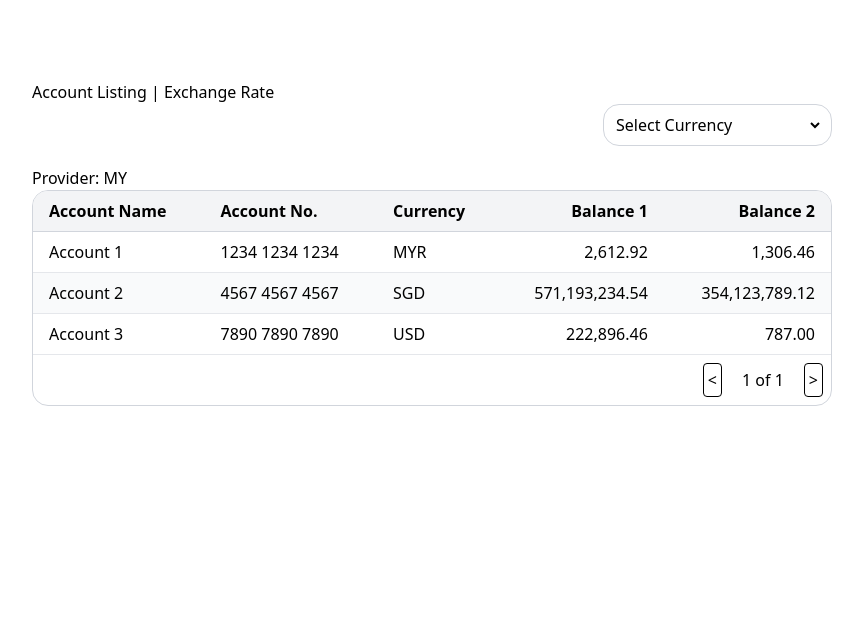
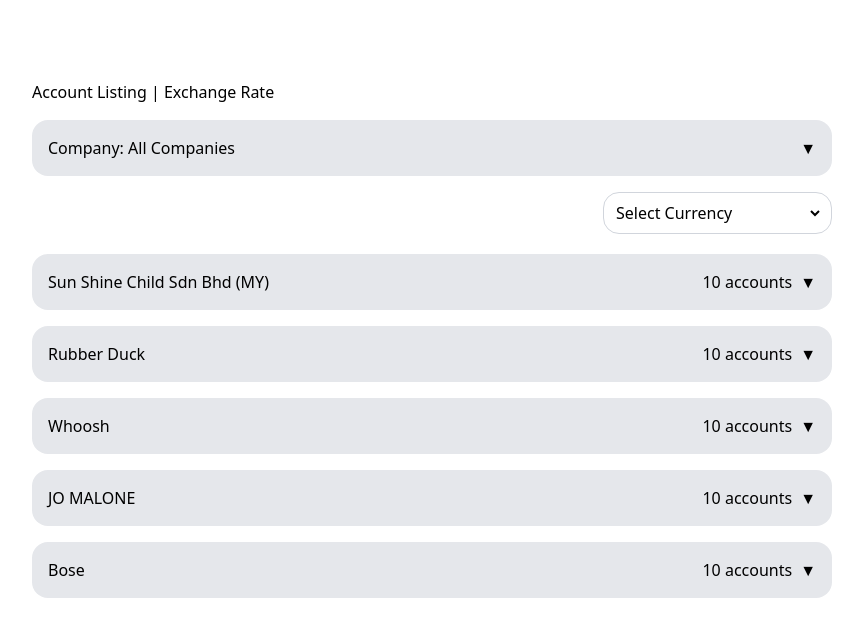
Before and after one commit to Zeync15/exchange-rate, a React (Vite) app: page / in a window 1280 px wide. Shown: the top 636 px of the page, without its empty margins (208-1071 px from the left). Built offline with nearby package versions, Linux system fonts and the light colour scheme.

Commit message:
add accordion, comp dropdown

```diff
--- a/src/api/acctList.ts
+++ b/src/api/acctList.ts
@@ -14,3 +14,8 @@
   availableBalance: string;
   provider: string;
 }
+
+export interface CompanyListItem {
+  companyName: string;
+  numberOfCompany: number;
+}
--- /dev/null
+++ b/src/component/Accordion.tsx
@@ -0,0 +1,48 @@
+import { useState, type ReactNode } from "react";
+import type { CompanyListItem } from "../api/acctList";
+
+interface AccordionProps {
+  CompanyList: CompanyListItem[];
+  children: ReactNode;
+}
+
+const Accordion = ({ CompanyList, children }: AccordionProps) => {
+  const [currIdx, setCurrIdx] = useState<number | null>(null);
+
+  const handleClick = (index: number) => {
+    setCurrIdx(currIdx === index ? null : index);
+  };
+
+  const renderTable = (index: number | null) => {
+    if (currIdx === index) {
+      return children;
+    }
+  };
+
+  return (
+    // <div>
+    CompanyList.map((comp, index) => {
+      return (
+        <div key={index}>
+          <div
+            onClick={() => handleClick(index)}
+            className="bg-gray-200 rounded-2xl p-4 my-4 cursor-pointer"
+          >
+            <div className="flex justify-between items-center ">
+              <div className="">{comp.companyName}</div>
+
+              <div className="flex gap-2">
+                <div className="">{comp.numberOfCompany} accounts</div>
+                <div className="">{currIdx === index ? "▲" : "▼"}</div>
+              </div>
+            </div>
+          </div>
+          <div>{renderTable(index)}</div>
+        </div>
+      );
+    })
+    // </div>
+  );
+};
+
+export default Accordion;
--- /dev/null
+++ b/src/component/CompanyDropdown.tsx
@@ -0,0 +1,52 @@
+import { useState } from "react";
+import type { CompanyListItem } from "../api/acctList";
+
+interface CompanyDropdownProps {
+  options: CompanyListItem[];
+  onSelect: (selectedOption: string) => void;
+}
+
+const CompanyDropdown = ({ options, onSelect }: CompanyDropdownProps) => {
+  const [selectedCompany, setSelectedCompany] = useState<string | null>(null);
+  const [isOpen, setIsOpen] = useState(false);
+
+  const allCompanies = [
+    "All Companies",
+    ...options.map((comp) => comp.companyName),
+  ];
+
+  const toggleDropdown = () => setIsOpen(!isOpen);
+
+  const handleOptionClick = (option: string) => {
+    setSelectedCompany(option);
+    setIsOpen(false);
+    onSelect(option);
+  };
+
+  return (
+    <div className="relative">
+      <div
+        onClick={toggleDropdown}
+        className="flex justify-between bg-gray-200 rounded-2xl p-4 my-4 cursor-pointer"
+      >
+        <div>Company: {selectedCompany || "All Companies"} </div>
+        <div className="">{isOpen ? "▲" : "▼"}</div>
+      </div>
+
+      {isOpen && (
+        <ul className="absolute w-full border rounded-md shadow-lg bg-white  overflow-auto">
+          {allCompanies.map((comp, index) => (
+            <li
+              key={index}
+              onClick={() => handleOptionClick(comp)}
+              className="p-2 hover:bg-gray-100 cursor-pointer"
+            >
+              {comp}
+            </li>
+          ))}
+        </ul>
+      )}
+    </div>
+  );
+};
+export default CompanyDropdown;
--- /dev/null
+++ b/src/mock/companyList.ts
@@ -0,0 +1,9 @@
+import type { CompanyListItem } from "../api/acctList";
+
+export const CompanyList: CompanyListItem[] = [
+  { companyName: "Sun Shine Child Sdn Bhd (MY)", numberOfCompany: 10 },
+  { companyName: "Rubber Duck", numberOfCompany: 10 },
+  { companyName: "Whoosh", numberOfCompany: 10 },
+  { companyName: "JO MALONE", numberOfCompany: 10 },
+  { companyName: "Bose", numberOfCompany: 10 },
+];
--- a/src/page/AcctListing.tsx
+++ b/src/page/AcctListing.tsx
@@ -8,6 +8,9 @@
 import { CurrencyDropList, getExchangeRate } from "../mock/exchangeRate";
 import CurrencyDropdown from "../component/CurrencyDropdown";
 import { useState } from "react";
+import Accordion from "../component/Accordion";
+import { CompanyList } from "../mock/companyList";
+import CompanyDropdown from "../component/CompanyDropdown";
 
 const AcctListing = () => {
   const [selectedCurrency, setSelectedCurrency] = useState<CurrencyRes>({
@@ -16,6 +19,8 @@
     countryName: "",
     decimalNo: 0,
   });
+
+  const [selectedCompany, setSelectedCompany] = useState<string | null>(null);
 
   const handleChange = (e: React.ChangeEvent<HTMLSelectElement>) => {
     const selectedCode = e.target.value;
@@ -74,7 +79,7 @@
         return (
           <div className="flex justify-end gap-4">
             <ExchangeRate
-              balance={ledgerBalance}
+              balance={ledgerBalance ?? "-"}
               selectedCurrency={selectedCurrency.currencyCode}
               baseCurrency={"MYR"}
               rowCurrency={rowCurrency}
@@ -100,21 +105,39 @@
       accessorKey: "availableBalance",
       header: () => <div className="text-right">Balance 2</div>,
       cell: ({ row }) => (
-        <div className="text-right ">{row.original.availableBalance}</div>
+        <div className="text-right ">
+          {row.original.availableBalance ?? "-"}
+        </div>
       ),
     },
   ];
 
+  const handleSelect = (selectedOption: string) => {
+    if (selectedOption === "All Companies") {
+      setSelectedCompany(null);
+    } else {
+      setSelectedCompany(selectedOption);
+    }
+  };
+
   return (
     <div className="">
+      <CompanyDropdown options={CompanyList} onSelect={handleSelect} />
+      {/* Provider: MY */}
       <div className="flex justify-end mb-5">
         <CurrencyDropdown
           selectedCurrency={selectedCurrency}
           onChange={handleChange}
         />
       </div>
-      Provider: MY
-      <Table data={AcctList.data} columns={columns} />
+      {selectedCompany === null ? (
+        <Accordion
+          CompanyList={CompanyList}
+          children={<Table data={AcctList.data} columns={columns} />}
+        />
+      ) : (
+        <Table data={AcctList.data} columns={columns} />
+      )}
     </div>
   );
 };
```
